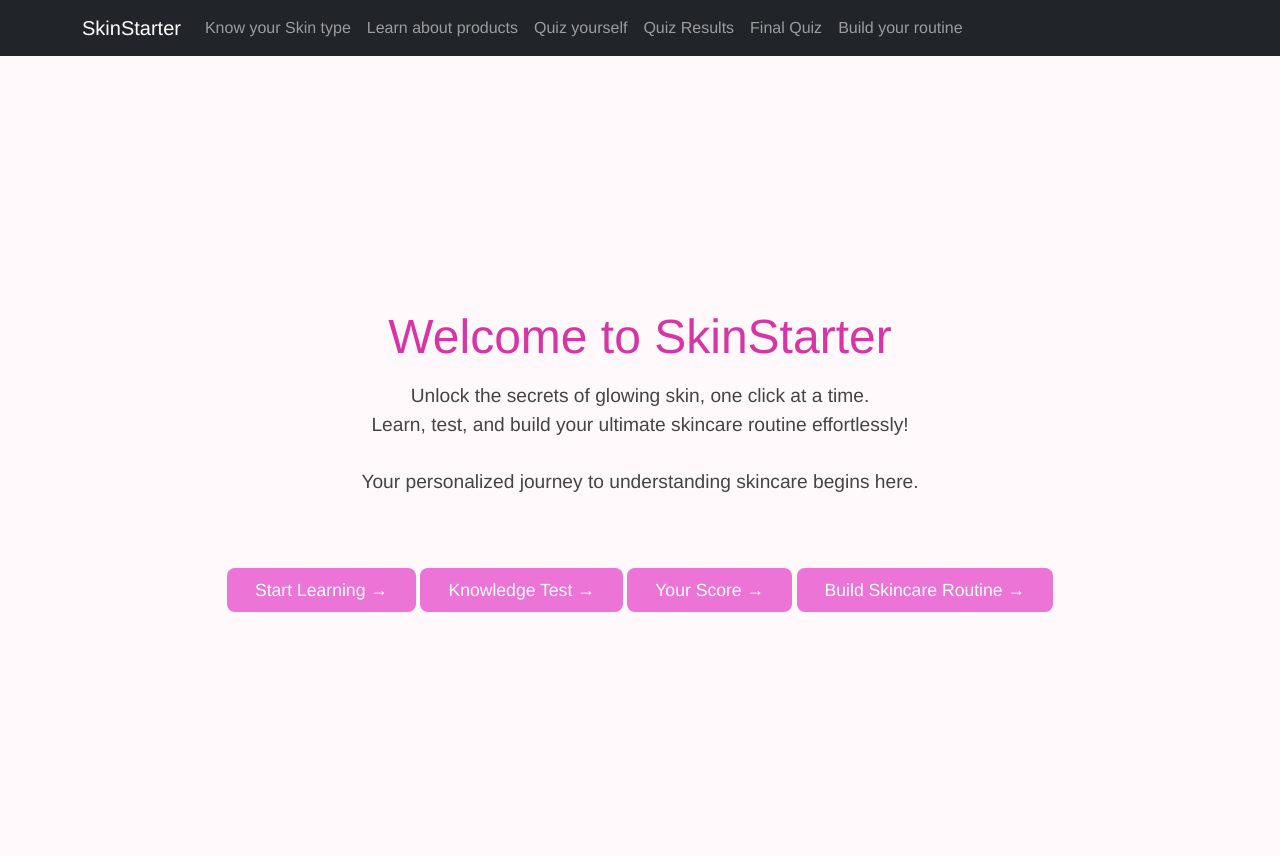
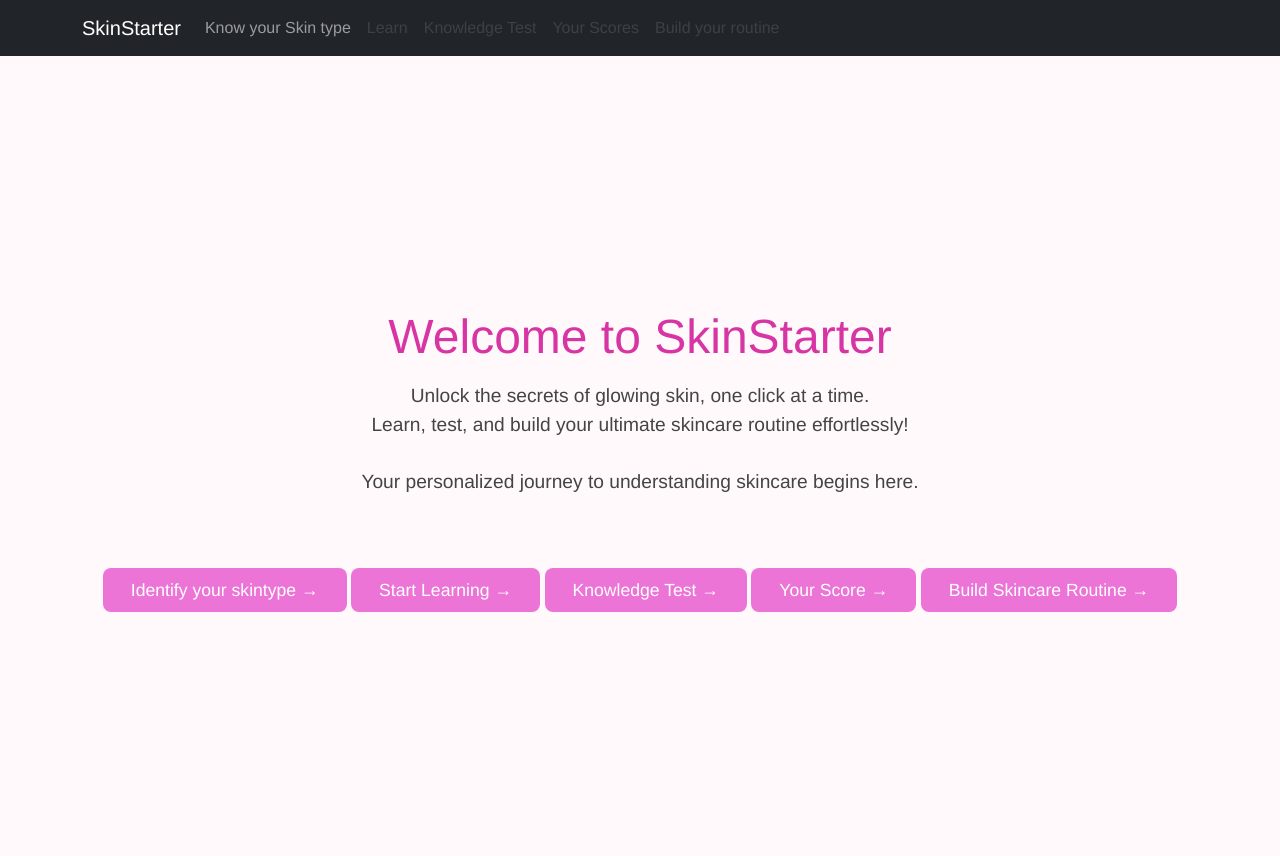
Before and after one commit to diksha-aurobindo/UI_Final_Project, a Flask app: page / in a window 1280 px wide. Run offline with Flask 3, Linux system fonts and the light colour scheme; some libraries are stand-ins or nearby versions.

Commit message:
Enable/disable navbar links and storing skintype in backend

```diff
--- a/app.py
+++ b/app.py
@@ -26,6 +26,14 @@ def home():
       session['score'] = 0
     return render_template('home.html', score=session['score'])
 
+@app.route('/skin-type')
+def skinType():
+    return render_template('skintype.html')
+
+@app.route('/skin-type/result')
+def skinTypeRes():
+    return render_template('skintype-result.html')
+
 # @app.route('/learn')
 # def learn():
 #     update_time_spent("usertimeSpentOnLearn")
@@ -41,7 +49,7 @@ def learn(product):
 @app.route('/learn')
 def learn_redirect():
     # last_product = session.get('last_product', 'cleanser')  # default to cleanser
-    last_product = session.get('last_product')
+    last_product = session.get('last_product', 'cleanser')
     print(">>> Last product in session:", last_product)
     # last_product = session['last_product']
     # return redirect(f"/learn/{last_product}")
@@ -155,13 +163,12 @@ def submit_quiz_2():
         "score": session['score']
     })
 
-@app.route('/skin-type')
-def skinType():
-    return render_template('skintype.html')
-
-@app.route('/skin-type/result')
-def skinTypeRes():
-    return render_template('skintype-result.html')
+@app.route("/save-skintype", methods=["POST"])
+def save_skintype():
+    data = request.get_json()
+    user_skin_type = data["skinType"][0]
+    session["skinType"] = user_skin_type
+    return jsonify({"status": "saved"})
 
 # ------------------- Save and Get Progress -------------------
 def save_user_data(user_data):
@@ -180,6 +187,7 @@ def save_user_data(user_data):
 @app.route("/save-progress", methods=["POST"])
 def save_progress():
     update_time_spent("TotalTimeSpentTillNow")
+
     user_data = {
         "userId": 1,
         "usertimeSpentOnLearn": round(session.get("usertimeSpentOnLearn", 0), 2),
@@ -194,8 +202,10 @@ def save_progress():
         "Userquiz1State": session.get("quiz_1", {}),
         "quiz2State": session.get("quiz_2", {}),
         "finalQuizState": session.get("finalQuizState", {}),
-        "routineState": session.get("routineState", {})
+        "routineState": session.get("routineState", {}),
+        "skinType": session.get("skinType", None)
     }
+
     save_user_data(user_data)
     return jsonify({"status": "saved", "userData": user_data})
 
--- a/static/scripts.js
+++ b/static/scripts.js
@@ -15,6 +15,7 @@ const routine_order = {
   "sunscreen": 7
 };
 
+if (window.location.pathname.startsWith("/learn")) {
 function updateContent(index) {
   const { step, description, benefit, image, skin_type_ingredients, key_ingredients } = routineData[index];
 
@@ -128,6 +129,9 @@ function attachNextHandler() {
         updateContent(currentIndex);
         history.pushState(null, "", `/learn/${Object.keys(routine_order)[currentIndex]}`);
       }
+      if(currentIndex === routineData.length - 1){
+        sessionStorage.setItem('learnCompleted', true);
+      }
     });
   }
 
@@ -196,26 +200,12 @@ fetch("/data")
       });
     });
   });
-
-
-
-
-
-
-
-
-
-
-
-
-
-
-
+}
 
 // ROUTINE
 
 // Initial binding for first page load
-attachNextHandler();
+// attachNextHandler();
 
 // drag and drop
 
@@ -915,8 +905,6 @@ document.addEventListener("DOMContentLoaded", () => {
 });
 
 //skin type
-
-
 function handleForm(event) {
   event.preventDefault();
 
@@ -930,9 +918,25 @@ function handleForm(event) {
   sessionStorage.setItem('blot', blot);           // Temporary (for skintype-results page)
   localStorage.setItem('userSkinType', blot);      // Permanent (for learning pages)
 
-  if (bare && blot) {
-    window.location.href = '/skin-type/result';  // Move to results page
-  }
+  console.log("blot is: ", blot);
+
+  fetch("/save-skintype", {
+    method: "POST",
+    headers: { "Content-Type": "application/json"},
+    body: JSON.stringify({ skinType: [blot] })  // Send it along
+  })
+  .then(response => response.json())
+  .then(data => {
+    console.log("Progress saved:", data);
+    // After successful save, navigate
+    if (bare && blot) {
+      window.location.href = '/skin-type/result';  // Move to results page
+      sessionStorage.setItem('skinTypeCompleted', true);
+    }
+  })
+  .catch(error => {
+    console.error("Error saving progress:", error);
+  });
 }
 
 
@@ -942,3 +946,136 @@ $(window).on('load', function() {
     $("#skintyperesult").text(skinType);
   }
 });
+
+// Lock-unlock navlinks
+document.addEventListener('DOMContentLoaded', function() {
+  const navLinks = document.querySelectorAll('.navbar-nav .nav-link');
+
+  const buildRoutineBtn = document.getElementById('buildroutine');
+
+  if (buildRoutineBtn) {
+    buildRoutineBtn.addEventListener('click', function() {
+      sessionStorage.setItem('quizCompleted', 'true');
+      console.log('quizCompleted set to true');
+    });
+  }
+
+  function updateNavLocks() {
+    navLinks.forEach(link => {
+      const linkText = link.textContent.trim();
+
+      if (linkText === 'Learn') {
+        const skinTypeCompleted = sessionStorage.getItem('skinTypeCompleted');
+        if (!skinTypeCompleted) {
+          disableLink(link);
+        } else {
+          enableLink(link);
+        }
+      }
+
+      if (linkText === 'Knowledge Test' || linkText === 'Your Scores') {
+        const learnCompleted = sessionStorage.getItem('learnCompleted');
+        if (!learnCompleted) {
+          disableLink(link);
+        } else {
+          enableLink(link);
+        }
+      }
+
+      if (linkText === 'Build your routine') {
+        const quizCompleted = sessionStorage.getItem('quizCompleted');
+        if (!quizCompleted) {
+          disableLink(link);
+        } else {
+          enableLink(link);
+        }
+      }
+    });
+  }
+
+  function disableLink(link) {
+    link.classList.add('disabled');
+    link.style.pointerEvents = 'none';
+    link.style.opacity = 0.5;
+  }
+
+  function enableLink(link) {
+    link.classList.remove('disabled');
+    link.style.pointerEvents = 'auto';
+    link.style.opacity = 1;
+  }
+
+  updateNavLocks();
+});
+
+// document.addEventListener('DOMContentLoaded', function() {
+//   const navLinks = document.querySelectorAll('.navbar-nav .nav-link');
+
+//   // Home page buttons
+//   const btnIdentify = document.getElementById('identify-skintype');
+//   const btnLearn = document.getElementById('start-learning');
+//   const btnQuiz = document.getElementById('knowledge-test');
+//   const btnScore = document.getElementById('your-score');
+//   const btnBuild = document.getElementById('build-routine');
+
+//   const buildRoutineNavbarBtn = document.getElementById('buildroutine'); // Navbar buildroutine button if any
+
+//   if (buildRoutineNavbarBtn) {
+//     buildRoutineNavbarBtn.addEventListener('click', function() {
+//       sessionStorage.setItem('quizCompleted', 'true');
+//       console.log('quizCompleted set to true');
+//     });
+//   }
+
+//   function updateLocks() {
+//     const skinTypeCompleted = sessionStorage.getItem('skinTypeCompleted');
+//     const learnCompleted = sessionStorage.getItem('learnCompleted');
+//     const quizCompleted = sessionStorage.getItem('quizCompleted');
+
+//     // ------ Update Navbar Links ------
+//     navLinks.forEach(link => {
+//       const linkText = link.textContent.trim();
+
+//       if (linkText === 'Learn') {
+//         toggleLink(link, skinTypeCompleted);
+//       }
+//       if (linkText === 'Knowledge Test' || linkText === 'Your Scores') {
+//         toggleLink(link, learnCompleted);
+//       }
+//       if (linkText === 'Build your routine') {
+//         toggleLink(link, quizCompleted);
+//       }
+//     });
+
+//     // ------ Update Home Page Buttons ------
+//     if (btnIdentify) {
+//       btnIdentify.disabled = false; // Always enabled
+//     }
+//     if (btnLearn) {
+//       btnLearn.disabled = !skinTypeCompleted;
+//     }
+//     if (btnQuiz) {
+//       btnQuiz.disabled = !learnCompleted;
+//     }
+//     if (btnScore) {
+//       btnScore.disabled = !learnCompleted;
+//     }
+//     if (btnBuild) {
+//       btnBuild.disabled = !quizCompleted;
+//     }
+//   }
+
+//   function toggleLink(link, isUnlocked) {
+//     if (!isUnlocked) {
+//       link.classList.add('disabled');
+//       link.style.pointerEvents = 'none';
+//       link.style.opacity = 0.5;
+//     } else {
+//       link.classList.remove('disabled');
+//       link.style.pointerEvents = 'auto';
+//       link.style.opacity = 1;
+//     }
+//   }
+
+//   updateLocks();
+// });
--- a/templates/home.html
+++ b/templates/home.html
@@ -21,6 +21,7 @@
     <p></p><p></p><p></p>
 
     <div class="button-container">
+      <a href="{{ url_for('skinType') }}" class="start-btn" id="identify-skintype" disabled>Identify your skintype →</a>
       <a href="{{ url_for('learn', product='cleanser') }}" class="start-btn" id="start-learning">Start Learning →</a>
       <a href="{{ url_for('quiz') }}" class="start-btn" id="knowledge-test" disabled>Knowledge Test →</a>
       <a href="{{ url_for('quiz_result') }}" class="start-btn" id="your-score" disabled>Your Score →</a>
--- a/templates/index.html
+++ b/templates/index.html
@@ -25,11 +25,11 @@
       <div class="collapse navbar-collapse" id="navbarNavAltMarkup">
         <div class="navbar-nav">
           <!-- <a class="nav-link {% if request.path == '/learn' %}active{% endif %}" href="/learn">Learn about products</a> -->
-          <a class="nav-link {% if request.path.startswith('/learn') %}active{% endif %}" href="/skin-type">Know your Skin type</a>
-          <a class="nav-link {% if request.path.startswith('/learn') %}active{% endif %}" href="/learn">Learn about products</a>
-          <a class="nav-link {% if request.path.startswith('/quiz/1') %}active{% endif %}" href="/quiz/1">Quiz yourself</a>
-          <a class="nav-link {% if request.path == '/quiz-result' %}active{% endif %}" href="/quiz-result">Quiz Results</a>
-          <a class="nav-link {% if request.path == '/final-quiz' %}active{% endif %}" href="/final-quiz">Final Quiz</a>
+          <a class="nav-link {% if request.path.startswith('/skin-type') %}active{% endif %}" href="/skin-type">Know your Skin type</a>
+          <a class="nav-link {% if request.path.startswith('/learn') %}active{% endif %}" href="/learn">Learn</a>
+          <a class="nav-link {% if request.path.startswith('/quiz/1') %}active{% endif %}" href="/quiz/1">Knowledge Test</a>
+          <a class="nav-link {% if request.path == '/quiz-result' %}active{% endif %}" href="/quiz-result">Your Scores</a>
+          <!-- <a class="nav-link {% if request.path == '/final-quiz' %}active{% endif %}" href="/final-quiz">Final Quiz</a> -->
           <a class="nav-link {% if request.path.startswith('/build-routine') %}active{% endif %}" href="/build-routine">Build your routine</a>
         </div>
       </div>
```
